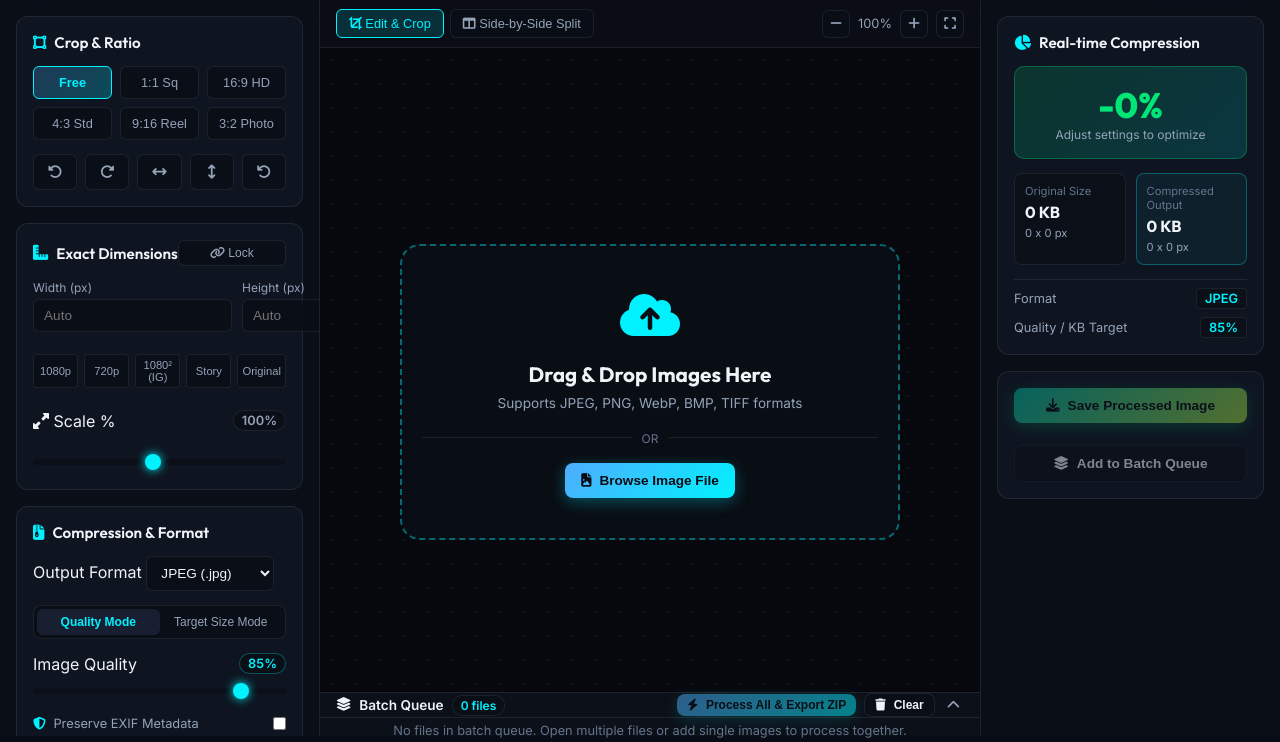
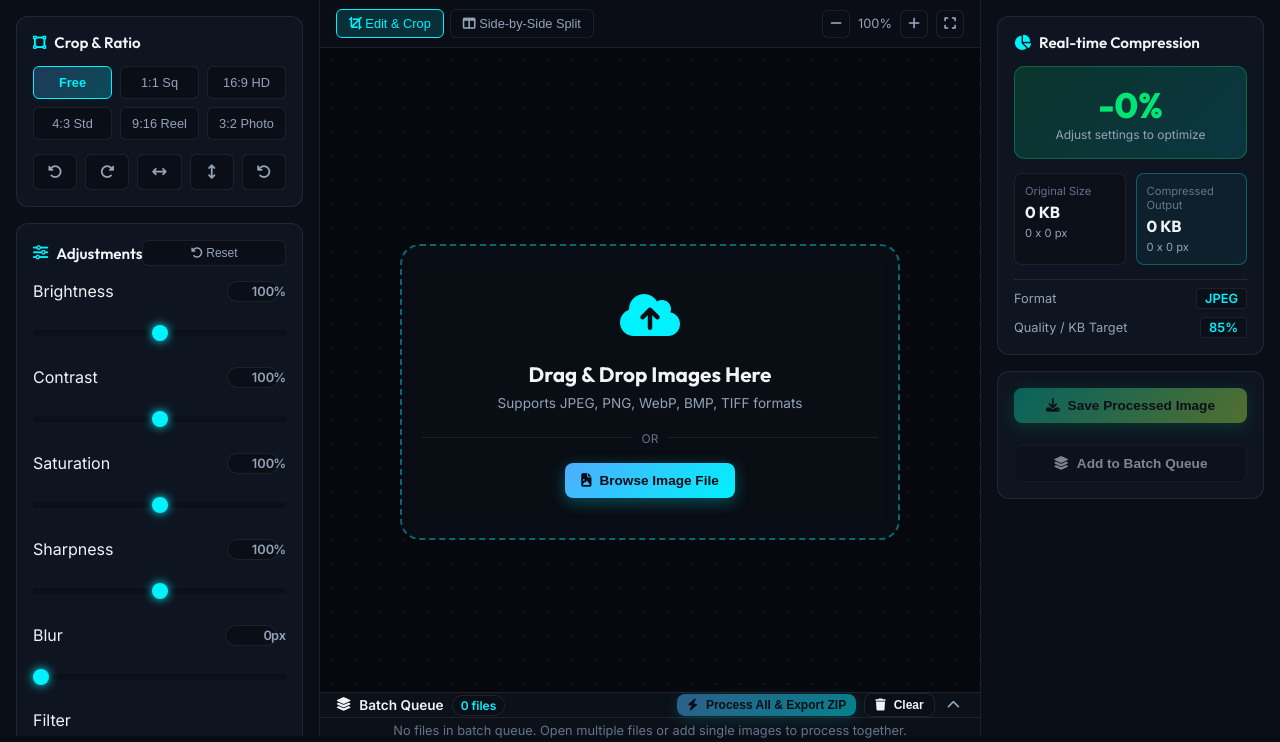
Before and after one commit to projecttune2026-dev/Image-Editor, a Flask app: page / in a window 1280 px wide. Shown: the part 64-806 px from the top of the page. Run offline with Flask 3, Linux system fonts and the light colour scheme; some libraries are stand-ins or nearby versions.

Commit message:
Second commit:App v0.1 Added brightness contrast etc

```diff
--- a/app.py
+++ b/app.py
@@ -97,6 +97,14 @@ def api_process():
         target_kb = int(data['target_kb']) if data.get('target_kb') else None
         keep_exif = bool(data.get('keep_exif', False))
 
+        # Tier 1 adjustments
+        brightness = int(data.get('brightness', 100))
+        contrast = int(data.get('contrast', 100))
+        saturation = int(data.get('saturation', 100))
+        sharpness = int(data.get('sharpness', 100))
+        blur = int(data.get('blur', 0))
+        filter_type = str(data.get('filter_type', 'none'))
+
         result = image_engine.process_image_full(
             img_source=img_source,
             crop_box=crop_box,
@@ -111,7 +119,13 @@ def api_process():
             format=format_name,
             quality=quality,
             target_kb=target_kb,
-            keep_exif=keep_exif
+            keep_exif=keep_exif,
+            brightness=brightness,
+            contrast=contrast,
+            saturation=saturation,
+            sharpness=sharpness,
+            blur=blur,
+            filter_type=filter_type
         )
         return jsonify(result)
     except Exception as e:
--- a/static/css/styles.css
+++ b/static/css/styles.css
@@ -247,6 +247,42 @@ body {
 .value-badge.highlight {
     color: var(--accent-cyan);
     border-color: var(--border-glow);
+}
+
+.value-badge-input {
+    font-size: 0.8rem;
+    font-weight: 600;
+    background: var(--bg-input);
+    padding: 2px 4px 2px 8px;
+    border-radius: 12px;
+    border: 1px solid var(--border-color);
+    color: var(--text-secondary);
+    width: 52px;
+    text-align: right;
+    font-family: inherit;
+}
+
+.value-badge-input:focus {
+    outline: none;
+    border-color: var(--accent-cyan);
+    color: var(--accent-cyan);
+}
+
+/* Hide native spinner arrows for a cleaner badge look */
+.value-badge-input::-webkit-outer-spin-button,
+.value-badge-input::-webkit-inner-spin-button {
+    -webkit-appearance: none;
+    margin: 0;
+}
+.value-badge-input[type="number"] {
+    -moz-appearance: textfield;
+}
+
+.value-badge-unit {
+    font-size: 0.8rem;
+    font-weight: 600;
+    color: var(--text-secondary);
+    margin-left: -6px;
 }
 
 .range-container {
--- a/static/js/cropper.js
+++ b/static/js/cropper.js
@@ -23,6 +23,14 @@ document.addEventListener('DOMContentLoaded', () => {
         exactW: null,
         exactH: null,
         lockAspect: true,
+
+        // Adjustments & Filters
+        brightness: 100,
+        contrast: 100,
+        saturation: 100,
+        sharpness: 100,
+        blur: 0,
+        filterType: 'none',
 
         // Compression
         format: 'JPEG',
@@ -73,6 +81,19 @@ document.addEventListener('DOMContentLoaded', () => {
         btnLockAspect: document.getElementById('btnLockAspect'),
         iconLock: document.getElementById('iconLock'),
         btnResetDim: document.getElementById('btnResetDim'),
+
+        brightnessSlider: document.getElementById('brightnessSlider'),
+        brightnessValueBadge: document.getElementById('brightnessValueBadge'),
+        contrastSlider: document.getElementById('contrastSlider'),
+        contrastValueBadge: document.getElementById('contrastValueBadge'),
+        saturationSlider: document.getElementById('saturationSlider'),
+        saturationValueBadge: document.getElementById('saturationValueBadge'),
+        sharpnessSlider: document.getElementById('sharpnessSlider'),
+        sharpnessValueBadge: document.getElementById('sharpnessValueBadge'),
+        blurSlider: document.getElementById('blurSlider'),
+        blurValueBadge: document.getElementById('blurValueBadge'),
+        filterPresets: document.getElementById('filterPresets'),
+        btnResetAdjust: document.getElementById('btnResetAdjust'),
 
         selectFormat: document.getElementById('selectFormat'),
         modeQuality: document.getElementById('modeQuality'),
@@ -169,6 +190,81 @@ document.addEventListener('DOMContentLoaded', () => {
         elements.scaleSlider.addEventListener('input', (e) => {
             state.scalePercent = parseInt(e.target.value);
             elements.scaleValueBadge.textContent = state.scalePercent + '%';
+            triggerProcess();
+        });
+
+        // Adjustments & Filters
+        elements.brightnessSlider.addEventListener('input', (e) => {
+            state.brightness = parseInt(e.target.value);
+            elements.brightnessValueBadge.value = state.brightness;
+            triggerProcess();
+        });
+        elements.contrastSlider.addEventListener('input', (e) => {
+            state.contrast = parseInt(e.target.value);
+            elements.contrastValueBadge.value = state.contrast;
+            triggerProcess();
+        });
+        elements.saturationSlider.addEventListener('input', (e) => {
+            state.saturation = parseInt(e.target.value);
+            elements.saturationValueBadge.value = state.saturation;
+            triggerProcess();
+        });
+        elements.sharpnessSlider.addEventListener('input', (e) => {
+            state.sharpness = parseInt(e.target.value);
+            elements.sharpnessValueBadge.value = state.sharpness;
+            triggerProcess();
+        });
+        elements.blurSlider.addEventListener('input', (e) => {
+            state.blur = parseInt(e.target.value);
+            elements.blurValueBadge.value = state.blur;
+            triggerProcess();
+        });
+
+        // Typed values in the badge inputs sync back to the slider + state
+        function bindBadgeInput(badgeEl, sliderEl, stateKey, min, max) {
+            badgeEl.addEventListener('input', (e) => {
+                let val = parseInt(e.target.value);
+                if (isNaN(val)) return; // let them keep typing (e.g. clearing the field)
+                val = Math.max(min, Math.min(max, val));
+                state[stateKey] = val;
+                sliderEl.value = val;
+                triggerProcess();
+            });
+            badgeEl.addEventListener('blur', (e) => {
+                // Snap back to a valid number if left empty/invalid
+                let val = parseInt(e.target.value);
+                if (isNaN(val)) val = state[stateKey];
+                val = Math.max(min, Math.min(max, val));
+                e.target.value = val;
+                state[stateKey] = val;
+                sliderEl.value = val;
+                triggerProcess();
+            });
+        }
+        bindBadgeInput(elements.brightnessValueBadge, elements.brightnessSlider, 'brightness', 0, 200);
+        bindBadgeInput(elements.contrastValueBadge, elements.contrastSlider, 'contrast', 0, 200);
+        bindBadgeInput(elements.saturationValueBadge, elements.saturationSlider, 'saturation', 0, 200);
+        bindBadgeInput(elements.sharpnessValueBadge, elements.sharpnessSlider, 'sharpness', 0, 200);
+        bindBadgeInput(elements.blurValueBadge, elements.blurSlider, 'blur', 0, 20);
+
+        elements.filterPresets.addEventListener('click', (e) => {
+            const btn = e.target.closest('.preset-btn');
+            if (!btn) return;
+            elements.filterPresets.querySelectorAll('.preset-btn').forEach(b => b.classList.remove('active'));
+            btn.classList.add('active');
+            state.filterType = btn.dataset.filter;
+            triggerProcess();
+        });
+        elements.btnResetAdjust.addEventListener('click', () => {
+            state.brightness = 100; state.contrast = 100; state.saturation = 100;
+            state.sharpness = 100; state.blur = 0; state.filterType = 'none';
+            elements.brightnessSlider.value = 100; elements.brightnessValueBadge.value = 100;
+            elements.contrastSlider.value = 100; elements.contrastValueBadge.value = 100;
+            elements.saturationSlider.value = 100; elements.saturationValueBadge.value = 100;
+            elements.sharpnessSlider.value = 100; elements.sharpnessValueBadge.value = 100;
+            elements.blurSlider.value = 0; elements.blurValueBadge.value = 0;
+            elements.filterPresets.querySelectorAll('.preset-btn').forEach(b => b.classList.remove('active'));
+            elements.filterPresets.querySelector('[data-filter="none"]').classList.add('active');
             triggerProcess();
         });
 
@@ -555,7 +651,13 @@ document.addEventListener('DOMContentLoaded', () => {
             format: state.format,
             quality: state.quality,
             target_kb: state.mode === 'target' ? state.targetKB : null,
-            keep_exif: state.keepEXIF
+            keep_exif: state.keepEXIF,
+            brightness: state.brightness,
+            contrast: state.contrast,
+            saturation: state.saturation,
+            sharpness: state.sharpness,
+            blur: state.blur,
+            filter_type: state.filterType
         };
 
         fetch('/api/process', {
--- a/templates/index.html
+++ b/templates/index.html
@@ -65,6 +65,66 @@
                     <button class="tool-btn" id="btnFlipH" title="Flip Horizontal"><i class="fa-solid fa-arrows-left-right"></i></button>
                     <button class="tool-btn" id="btnFlipV" title="Flip Vertical"><i class="fa-solid fa-arrows-up-down"></i></button>
                     <button class="tool-btn" id="btnResetCrop" title="Reset Crop Box"><i class="fa-solid fa-arrow-rotate-left"></i></button>
+                </div>
+            </div>
+
+            <!-- Section 1.5: Adjustments & Filters -->
+            <div class="control-card">
+                <div class="card-header">
+                    <h3><i class="fa-solid fa-sliders"></i> Adjustments</h3>
+                    <button class="tool-btn" id="btnResetAdjust" title="Reset Adjustments" style="width: auto; padding: 2px 8px; height: 26px; font-size: 0.75rem;">
+                        <i class="fa-solid fa-rotate-left"></i> Reset
+                    </button>
+                </div>
+
+                <div class="card-header border-0 pb-0">
+                    <label class="text-sm">Brightness</label>
+                    <span><input type="number" class="value-badge-input" id="brightnessValueBadge" value="100" min="0" max="200"><span class="value-badge-unit">%</span></span>
+                </div>
+                <div class="range-container">
+                    <input type="range" id="brightnessSlider" min="0" max="200" value="100" step="1">
+                </div>
+
+                <div class="card-header border-0 pb-0 mt-2">
+                    <label class="text-sm">Contrast</label>
+                    <span><input type="number" class="value-badge-input" id="contrastValueBadge" value="100" min="0" max="200"><span class="value-badge-unit">%</span></span>
+                </div>
+                <div class="range-container">
+                    <input type="range" id="contrastSlider" min="0" max="200" value="100" step="1">
+                </div>
+
+                <div class="card-header border-0 pb-0 mt-2">
+                    <label class="text-sm">Saturation</label>
+                    <span><input type="number" class="value-badge-input" id="saturationValueBadge" value="100" min="0" max="200"><span class="value-badge-unit">%</span></span>
+                </div>
+                <div class="range-container">
+                    <input type="range" id="saturationSlider" min="0" max="200" value="100" step="1">
+                </div>
+
+                <div class="card-header border-0 pb-0 mt-2">
+                    <label class="text-sm">Sharpness</label>
+                    <span><input type="number" class="value-badge-input" id="sharpnessValueBadge" value="100" min="0" max="200"><span class="value-badge-unit">%</span></span>
+                </div>
+                <div class="range-container">
+                    <input type="range" id="sharpnessSlider" min="0" max="200" value="100" step="1">
+                </div>
+
+                <div class="card-header border-0 pb-0 mt-2">
+                    <label class="text-sm">Blur</label>
+                    <span><input type="number" class="value-badge-input" id="blurValueBadge" value="0" min="0" max="20"><span class="value-badge-unit">px</span></span>
+                </div>
+                <div class="range-container">
+                    <input type="range" id="blurSlider" min="0" max="20" value="0" step="1">
+                </div>
+
+                <div class="card-header border-0 pb-0 mt-2">
+                    <label class="text-sm">Filter</label>
+                </div>
+                <div class="ratio-presets" id="filterPresets">
+                    <button class="preset-btn active" data-filter="none">None</button>
+                    <button class="preset-btn" data-filter="grayscale">Grayscale</button>
+                    <button class="preset-btn" data-filter="sepia">Sepia</button>
+                    <button class="preset-btn" data-filter="invert">Invert</button>
                 </div>
             </div>
 
```
Also changed, not shown: image_engine.py (+59 -3 lines).
